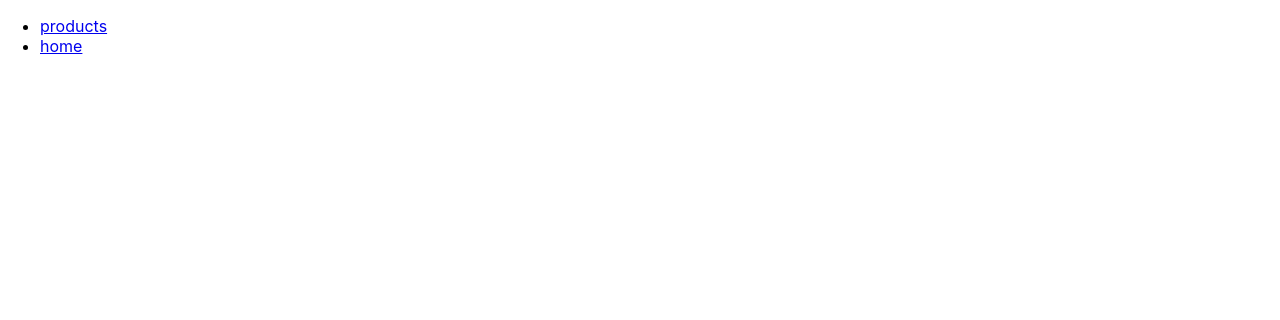
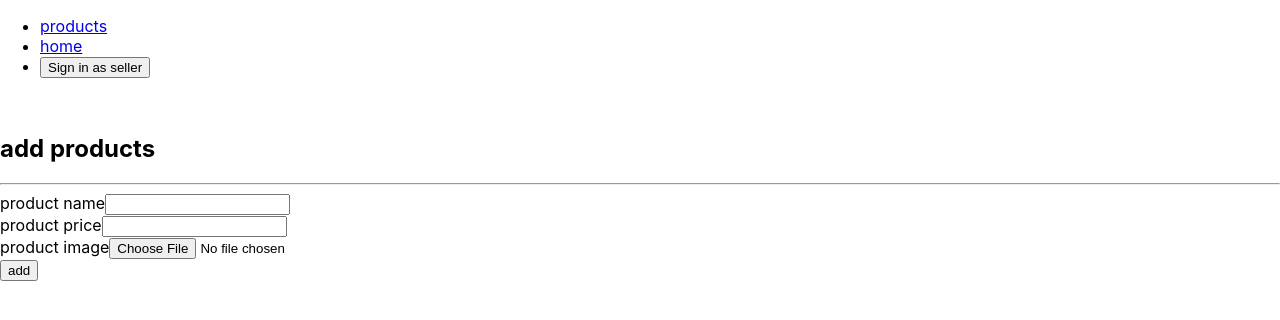
Before and after one commit to Eden1906/automationProject, a React (Create React App) app: page /Seller in a window 1280 px wide. Before the commit this address had no page. Shown: the top 320 px of the page. Built offline with nearby package versions, Linux system fonts and the light colour scheme.

Commit message:
added products to console.log, added login as user

```diff
--- a/src/App.js
+++ b/src/App.js
@@ -4,16 +4,18 @@ import './App.css';
 import NavBar from './components/Navbar'
 import Products from './components/Products'
 import Home from './components/Home'
+import Seller from './components/Seller'
 
 
 function App() {
   return (
     <Router>
-      <div classname = "App">
+      <div className = "App">
         <NavBar/>
         <Routes>
           <Route path="/Products" element={<Products />} />
           <Route path="/Home" element= {<Home />} />
+          <Route path="/Seller" element= {<Seller />} />
         </Routes>
       </div>
     </Router>
--- a/src/components/Navbar.js
+++ b/src/components/Navbar.js
@@ -1,14 +1,53 @@
-import React from 'react'
+import React, { useState } from 'react'
 import '../App.css'
 
 const NavBar = () => {
 
+    const [showModal, setShowModal] = useState(false)
+    const [password, setPassword] = useState('')
+    const [error, setError] = useState('')
+
+    const handleSignInClick = () => {
+        setShowModal(true)
+    }
+    const handleModalClose = () => {
+        setShowModal(false)
+        setPassword('')
+        setError('')
+    }
+    const handlePasswordSubmit = () => {
+        if (password === '1234') {
+            window.location.href = '/Seller'
+        }
+        else {
+            setError('incorrect password')
+        }
+    }
+
     return (
-        <nav classname = "navbar">
+        <nav className = "navbar">
         <ul>
             <li><a href="/Products">products</a></li>
             <li><a href="/Home">home</a></li>
+            <li>
+                <button onClick={handleSignInClick}>Sign in as seller</button>
+            </li>
         </ul>
+        {showModal && (
+            <div className='modal'>
+                <div className='modal-content'>
+                    <span className="close" onClick={handleModalClose}>&times;</span>
+                    <h2> enter password</h2>
+                    <input
+                        type = "password"
+                        value = {password}
+                        onChange={(e) => setPassword(e.target.value)}
+                    />
+                    <button onClick={handlePasswordSubmit}>Submit</button>
+                    {error && <p className='error'>{error}</p>}
+                </div>
+            </div>
+        )}
         </nav>
     )
 }
--- /dev/null
+++ b/src/components/Seller.js
@@ -0,0 +1,53 @@
+import React, {useEffect, useState} from "react";
+
+const Seller = () => {
+
+    const [productName, setProductName] = useState('')
+    const [productPrice, setProductPrice] = useState('')
+    const [productImg, setProductImg] = useState(null)
+    const [error, setError] = useState('')
+    const types = ['image/png', 'image/jpeg']
+
+    const productImgHandler = (e) => {
+        let selectedFile = e.target.files[0]
+        if(selectedFile && types.includes(selectedFile.type)) {
+            setProductImg(selectedFile)
+            setError('')
+        } else {
+            setProductImg(null)
+            setError('img not valid')
+        }
+    }
+
+    const addProduct = (e) => {
+        e.preventDefault()
+        console.log(productName, productPrice, productImg)
+    }
+
+
+    return (
+        <div className = "container">
+            <br />
+            <h2> add products</h2>
+            <hr />
+            <form autoComplete="off" className="form-group" onSubmit={addProduct}>
+                <label htmlFor="product-name">product name</label>
+
+                <input type="text" className="form-control" required
+                    onChange={(e)=>setProductName(e.target.value)} value={productName}/>
+                <br />
+                <label htmlFor="product-price">product price</label>
+                <input type= "number" className="form-control" required
+                    onChange={(e)=>setProductPrice(e.target.value)} value={productPrice}/>
+                <br />
+                <label htmlFor="product-img">product image</label>
+                <input type="file" className="form-control" onChange={productImgHandler} />
+                <br />
+                <button className="btn btn-success btn-md">add</button>
+            </form>
+            {error&&<span>{error}</span>}
+        </div>
+    )
+}
+
+export default Seller
```
